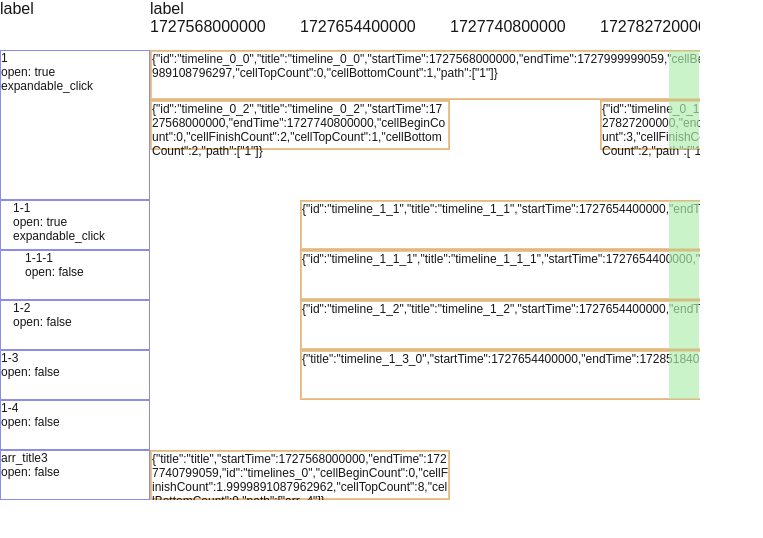
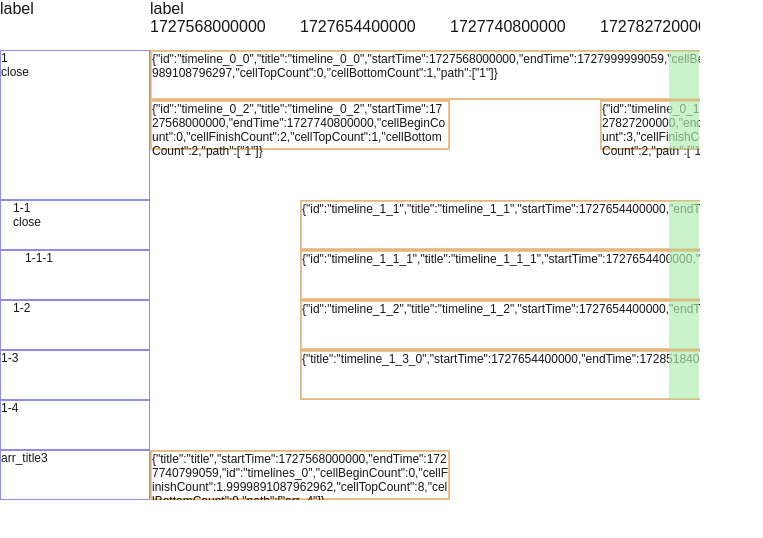
Before and after one commit to RM926/gantt, a Next.js app: page / in a window 1280 px wide. Shown: the top 538 px of the page, without its empty margins (0-763 px from the left). Built offline with nearby package versions, Linux system fonts and the light colour scheme.

Commit message:
chore: demo

```diff
--- a/src/gantt/data_source.ts
+++ b/src/gantt/data_source.ts
@@ -108,7 +108,7 @@ const data: GanttSourceData[] = [
       },
     ],
   },
-  ...new Array(20).fill(0).map((d, i) => {
+  ...new Array(20000).fill(0).map((d, i) => {
     const ii = i % 20;
     return {
       id: `arr_${i + 4}`,
--- a/src/gantt/demo/index.tsx
+++ b/src/gantt/demo/index.tsx
@@ -43,33 +43,34 @@ const ExpanderListCellRender = (props: {
     title,
     path = [],
   } = expanderListCell?.mergeTimelineDataSource ?? {};
-  console.log(
-    expanderListCell?.mergeTimelineDataSource,
-    expand,
-    expandable,
-    expandIds
-  );
+  // console.log(
+  //   expanderListCell?.mergeTimelineDataSource,
+  //   expand,
+  //   expandable,
+  //   expandIds
+  // );
   return (
-    <div style={{ fontSize: 12, paddingLeft: (path?.length - 1) * 12 }}>
-      <div>{title}</div>
-      <div>open: {expand ? "true" : "false"}</div>
-      {expandable && (
     <div
+      style={{
+        fontSize: 12,
+        height: "100%",
+        paddingLeft: (path?.length - 1) * 12,
+        cursor: expandable ? "pointer" : "default",
+      }}
       onClick={() => {
+        if (!expandable) return;
         const newExpandIds = expand
           ? expandIds.filter((d) => {
               return d !== id;
             })
           : [...expandIds, id!];
-            console.log(newExpandIds, "newExpandIds");
         update?.({
           expandIds: newExpandIds,
         });
       }}
     >
-          expandable_click
-        </div>
-      )}
+      <div>{title}</div>
+      {expandable && <div>{expand ? "close" : "open"}</div>}
     </div>
   );
 };
--- a/src/gantt/index.ts
+++ b/src/gantt/index.ts
@@ -15,15 +15,8 @@ import {
 import "./index.css";
 import "./index.line.css";
 import MoveOverflowScroll from "./utils/move_overflow_scroll";
-import {
-  ReturnMergeTimeline,
-  getTimestampLineByTimeRange,
-} from "./utils/merge";
-import {
-  getTimeRangeTime,
-  getTimestampLines,
-  updateGanttDataSource,
-} from "./utils/merge";
+import { getTimestampLineByTimeRange } from "./utils/merge";
+import { getTimeRangeTime, getTimestampLines } from "./utils/merge";
 import Column from "./expander/column";
 import { getRandomClass } from "./utils/document";
 import GanttTimeline from "./chart/timeline";
@@ -242,7 +235,6 @@ export class Gantt {
   }
 
   update = (config: Omit<GanttConfig, "container">) => {
-    console.log(config, "config");
     this.initData(config);
     this.ganttTimeline?.updateInnerContainer();
     this.ganttTimeline?.update();
@@ -254,12 +246,6 @@ export class Gantt {
 
   getMergeTimelinesRowCount() {
     return this.mergeTimelineSourceData?.slice(-1)[0]?.bottom || 0;
-    if (!this?.mergeTimelineSourceData) return 0;
-    return this.mergeTimelineSourceData.reduce((pre, t) => {
-      /** 无论有没有数据,一行至少占一行(空白数据情况),容器row占位计算撑大竖直高度 */
-      const c = pre + Math.max(t.mergeTimelines?.length, 1);
-      return c;
-    }, 0);
   }
 }
 
```
Lines whose indentation alone changed are shown as unchanged.
